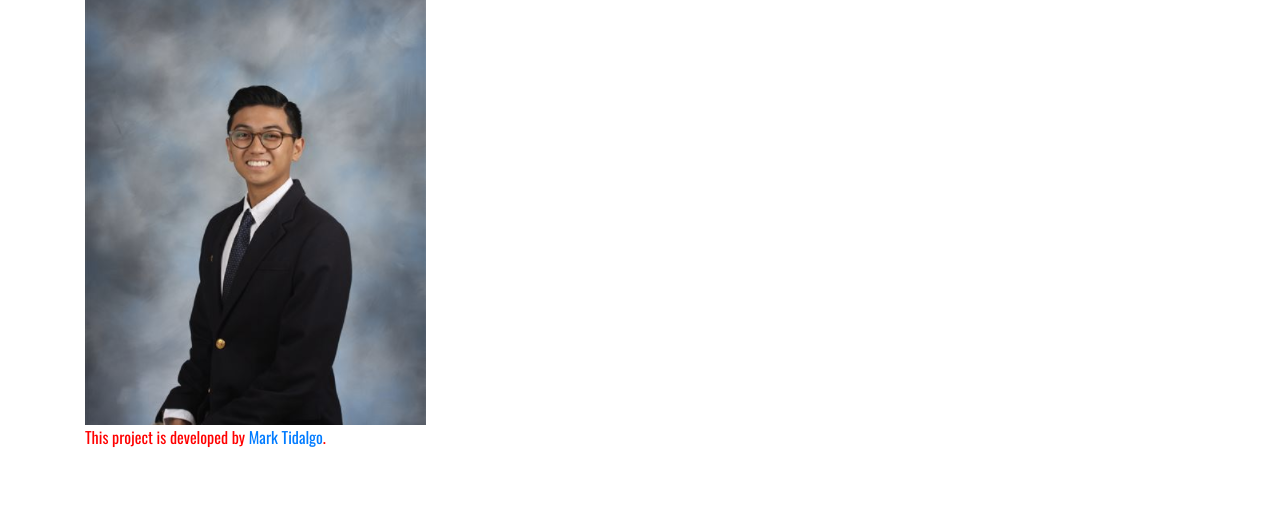
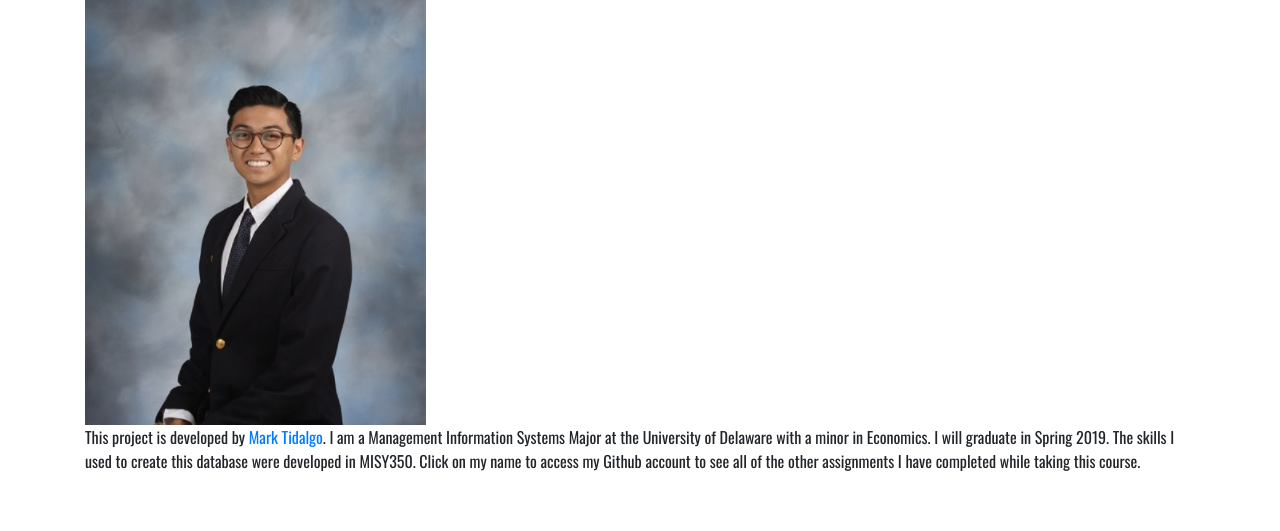
Before and after one commit to marktidalgo/misy350-s18-moviedatabase, a Flask app: page /about in a window 1280 px wide. Shown: the part 163-694 px from the top of the page. Run offline with Flask 2, Linux system fonts and the light colour scheme; some libraries are stand-ins or nearby versions.

Commit message:
Add files via upload

```diff
--- a/static/css/main.css
+++ b/static/css/main.css
@@ -1,9 +1,7 @@
 div p {
   font-family: 'Oswald', sans-serif !important;
-  color: red;
 }
 
 .navbar navbar-expand-lg navbar-light bg-light {
   font-family: 'Oswald', sans-serif;
-  color: blue;
 }
--- a/templates/about.html
+++ b/templates/about.html
@@ -10,9 +10,11 @@
   <div class="container">
     <h1 class="mt-5"><i class="fa fa-address-card-o" aria-hidden="true"></i> About Me</h1>
     <img src="/static/img/composite-photo.png" alt="Mark">
-    <p>This project is developed by <a id="developer" href="https://github.com/marktidalgo" data-toggle="tooltip" data-placement="top" title="Link to my repo">Mark Tidalgo</a>.</p>
+    <p>This project is developed by <a id="developer" href="https://github.com/marktidalgo" data-toggle="tooltip" data-placement="top" title="Link to my repo">Mark Tidalgo</a>. I am a Management Information Systems Major at the University of Delaware with a minor in Economics. I will graduate in Spring 2019.
+    The skills I used to create this database were developed in MISY350. Click on my name to access my Github account to see all of the other
+    assignments I have completed while taking this course.</p>
+  </div>
 
-  </div>
 
 {% endblock%}
 
```
Also changed, not shown: README.md.
